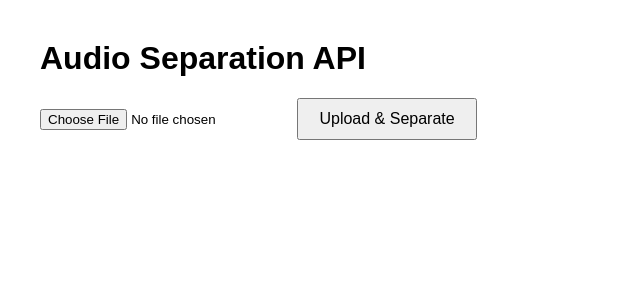
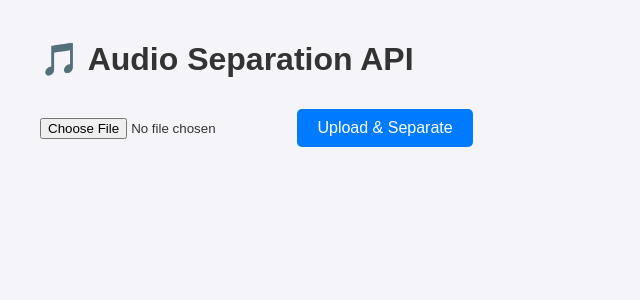
Before and after one commit to Ajimsha1080/nosy, a Flask app: page / in a window 1280 px wide. Shown: the top 300 px of the page, without its empty margins (0-640 px from the left). Run offline with Flask 3, Linux system fonts and the light colour scheme.

Commit message:
Update index.html

```diff
--- a/cleaner/backend/templates/index.html
+++ b/cleaner/backend/templates/index.html
@@ -5,15 +5,40 @@
 <meta name="viewport" content="width=device-width, initial-scale=1.0">
 <title>Audio Separation API</title>
 <style>
-body { font-family: Arial, sans-serif; margin: 40px; }
-button { padding: 10px 20px; font-size: 16px; }
-audio { display: block; margin-top: 10px; }
+body {
+  font-family: Arial, sans-serif;
+  margin: 40px;
+  background: #f4f4f9;
+  color: #333;
+}
+button {
+  padding: 10px 20px;
+  font-size: 16px;
+  margin-top: 10px;
+  background: #007bff;
+  color: white;
+  border: none;
+  border-radius: 5px;
+  cursor: pointer;
+}
+button:hover {
+  background: #0056b3;
+}
+audio {
+  display: block;
+  margin-top: 10px;
+  width: 100%;
+}
+#status {
+  margin-top: 20px;
+  font-weight: bold;
+}
 </style>
 </head>
 <body>
-<h1>Audio Separation API</h1>
+<h1>🎵 Audio Separation API</h1>
 
-<input type="file" id="fileInput">
+<input type="file" id="fileInput" accept="audio/*">
 <button onclick="uploadFile()">Upload & Separate</button>
 
 <div id="status"></div>
@@ -23,7 +48,7 @@ audio { display: block; margin-top: 10px; }
 async function uploadFile() {
   const fileInput = document.getElementById("fileInput");
   if (!fileInput.files.length) {
-        alert("Select a file first!");
+    alert("Please select an audio file first!");
     return;
   }
 
@@ -31,28 +56,34 @@ async function uploadFile() {
   const formData = new FormData();
   formData.append("file", file);
 
-    document.getElementById("status").innerText = "Processing...";
+  document.getElementById("status").innerText = "⏳ Uploading and processing... Please wait.";
 
   try {
-        const res = await fetch("/separate", { method: "POST", body: formData });
-        if (!res.ok) throw new Error("Server error");
+    // ✅ Use your Render backend URL here
+    const response = await fetch("https://nosy-nky9.onrender.com/separate", {
+      method: "POST",
+      body: formData
+    });
 
-        const data = await res.json();
-        document.getElementById("status").innerText = data.message;
+    if (!response.ok) throw new Error("Server error");
+
+    const data = await response.json();
+
+    document.getElementById("status").innerText = data.message || "✅ Separation complete!";
 
     const resultDiv = document.getElementById("result");
     resultDiv.innerHTML = `
-            <h3>Vocals</h3>
-            <audio controls src="/download/${data.vocals}"></audio>
-            <a href="/download/${data.vocals}" download>Download Vocals</a>
+      <h3>🎤 Vocals</h3>
+      <audio controls src="https://nosy-nky9.onrender.com/${data.vocals_path}"></audio>
+      <a href="https://nosy-nky9.onrender.com/${data.vocals_path}" download>⬇️ Download Vocals</a>
 
-            <h3>Accompaniment</h3>
-            <audio controls src="/download/${data.accompaniment}"></audio>
-            <a href="/download/${data.accompaniment}" download>Download Accompaniment</a>
+      <h3>🎶 Accompaniment</h3>
+      <audio controls src="https://nosy-nky9.onrender.com/${data.accompaniment_path}"></audio>
+      <a href="https://nosy-nky9.onrender.com/${data.accompaniment_path}" download>⬇️ Download Accompaniment</a>
     `;
-    } catch(err) {
+  } catch (err) {
     console.error(err);
-        document.getElementById("status").innerText = "Error processing file.";
+    document.getElementById("status").innerText = "❌ Error: Could not process file.";
   }
 }
 </script>
```
Lines whose indentation alone changed are shown as unchanged.
